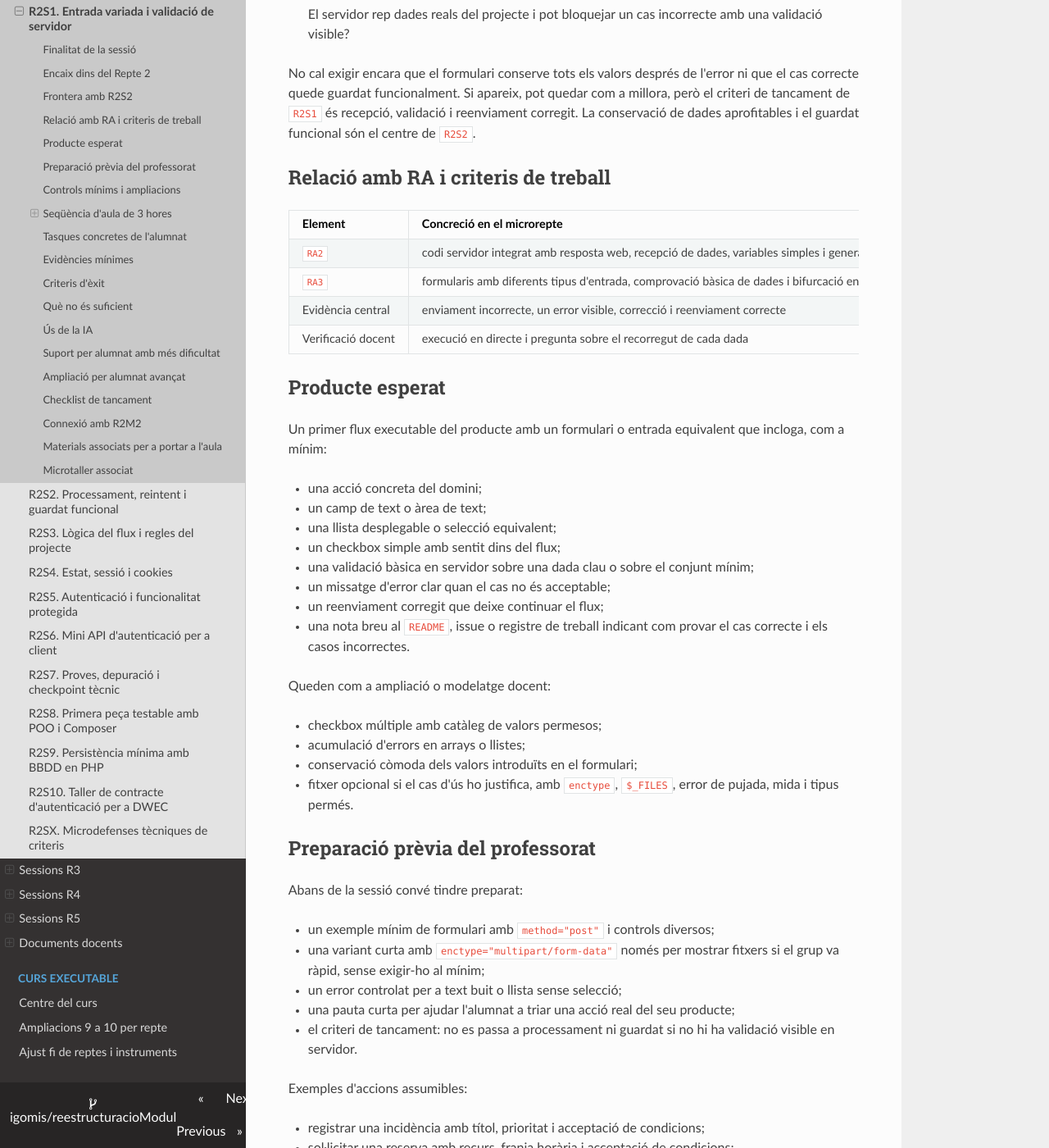
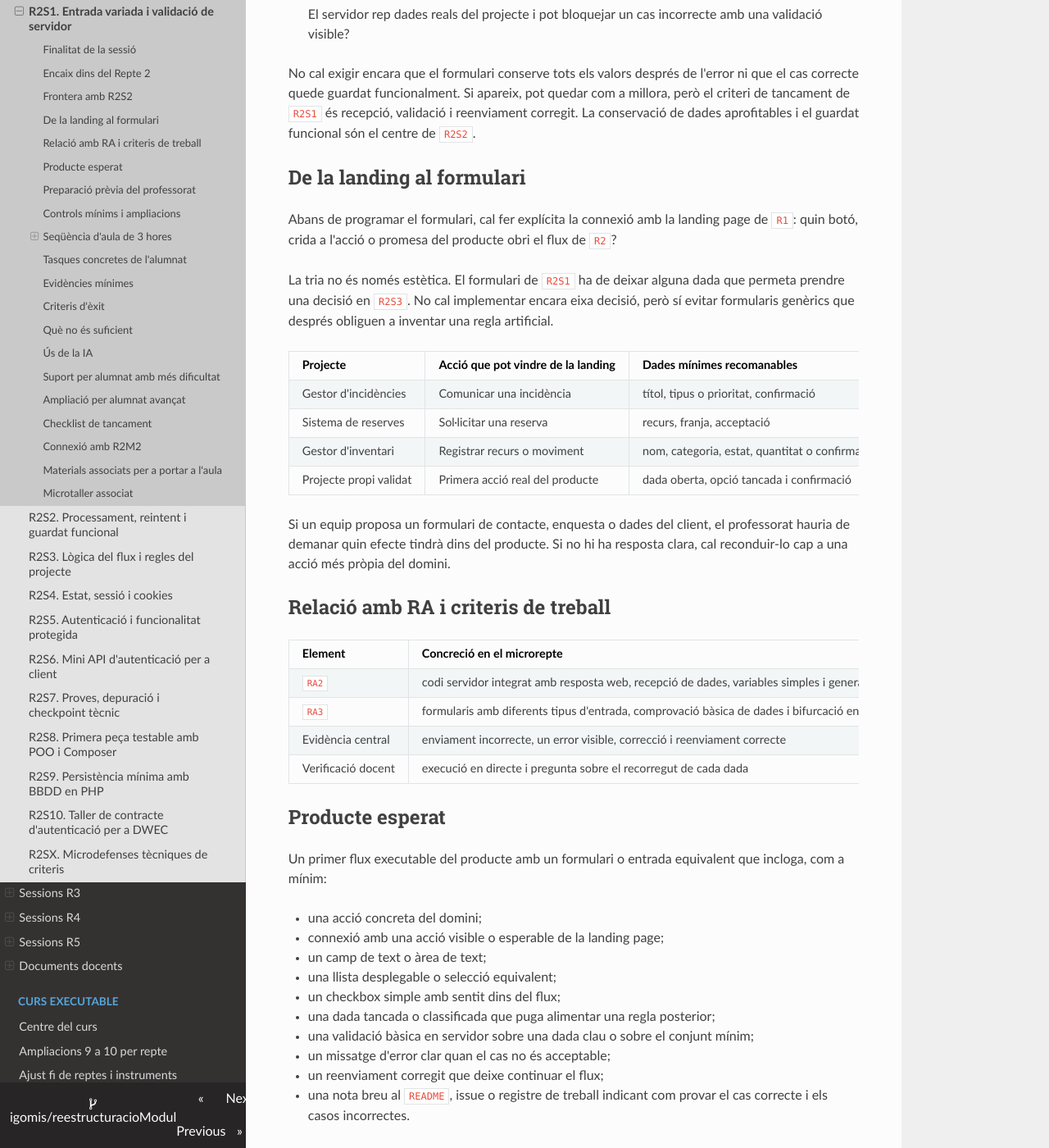
Before and after one commit to igomis/reestructuracioModul, an MkDocs documentation site: the page built from docs/01_programacio_modul/programacio_aula_r2s1_entrada_variada_validacio_servidor.md, in a window 1280 px wide and 1400 px high, scrolled down 834 px. Shown: the whole window at 82% size. Built offline with MkDocs 1.6.1, drawn with Linux system fonts in a browser that asks for light colours; nearby versions of some CDN libraries; some of the changed text lies outside the part shown.

Commit message:
Orienta R2 de landing a regles

```diff
--- a/docs/01_programacio_modul/programacio_aula_r2s1_entrada_variada_validacio_servidor.md
+++ b/docs/01_programacio_modul/programacio_aula_r2s1_entrada_variada_validacio_servidor.md
@@ -23,6 +23,21 @@ Al final de la sessió, cada alumne o parella ha de poder explicar quines dades
 
 No cal exigir encara que el formulari conserve tots els valors després de l'error ni que el cas correcte quede guardat funcionalment. Si apareix, pot quedar com a millora, però el criteri de tancament de `R2S1` és recepció, validació i reenviament corregit. La conservació de dades aprofitables i el guardat funcional són el centre de `R2S2`.
 
+## De la landing al formulari
+
+Abans de programar el formulari, cal fer explícita la connexió amb la landing page de `R1`: quin botó, crida a l'acció o promesa del producte obri el flux de `R2`?
+
+La tria no és només estètica. El formulari de `R2S1` ha de deixar alguna dada que permeta prendre una decisió en `R2S3`. No cal implementar encara eixa decisió, però sí evitar formularis genèrics que després obliguen a inventar una regla artificial.
+
+| Projecte | Acció que pot vindre de la landing | Dades mínimes recomanables | Possible decisió futura |
+|---|---|---|---|
+| Gestor d'incidències | Comunicar una incidència | títol, tipus o prioritat, confirmació | prioritat, estat inicial o assignació |
+| Sistema de reserves | Sol·licitar una reserva | recurs, franja, acceptació | confirmable, pendent o rebutjada |
+| Gestor d'inventari | Registrar recurs o moviment | nom, categoria, estat, quantitat o confirmació | disponible, revisar, moviment permés o alerta |
+| Projecte propi validat | Primera acció real del producte | dada oberta, opció tancada i confirmació | classificar, acceptar, rebutjar, prioritzar o assignar |
+
+Si un equip proposa un formulari de contacte, enquesta o dades del client, el professorat hauria de demanar quin efecte tindrà dins del producte. Si no hi ha resposta clara, cal reconduir-lo cap a una acció més pròpia del domini.
+
 ## Relació amb RA i criteris de treball
 
 | Element | Concreció en el microrepte |
@@ -37,9 +52,11 @@ No cal exigir encara que el formulari conserve tots els valors després de l'err
 Un primer flux executable del producte amb un formulari o entrada equivalent que incloga, com a mínim:
 
 - una acció concreta del domini;
+- connexió amb una acció visible o esperable de la landing page;
 - un camp de text o àrea de text;
 - una llista desplegable o selecció equivalent;
 - un checkbox simple amb sentit dins del flux;
+- una dada tancada o classificada que puga alimentar una regla posterior;
 - una validació bàsica en servidor sobre una dada clau o sobre el conjunt mínim;
 - un missatge d'error clar quan el cas no és acceptable;
 - un reenviament corregit que deixe continuar el flux;
@@ -60,6 +77,7 @@ Abans de la sessió convé tindre preparat:
 - una variant curta amb `enctype="multipart/form-data"` només per mostrar fitxers si el grup va ràpid, sense exigir-ho al mínim;
 - un error controlat per a text buit o llista sense selecció;
 - una pauta curta per ajudar l'alumnat a triar una acció real del seu producte;
+- una pauta curta per comprovar que el formulari deixa una dada útil per a una decisió posterior;
 - el criteri de tancament: no es passa a processament ni guardat si no hi ha validació visible en servidor.
 
 Exemples d'accions assumibles:
@@ -88,11 +106,13 @@ El professorat recorda que `R2` no comença per autenticació. Primer cal una en
 Tasques:
 
 - recuperar el punt d'entrada creat en `R1`;
+- identificar quin botó, enllaç o promesa de la landing obri el flux;
 - triar una acció concreta del producte;
 - decidir els controls mínims: text, llista o opció tancada i checkbox;
+- assenyalar quina dada podria servir per a una decisió posterior en `R2S3`;
 - escriure quina dada aporta cada control al flux.
 
-Resultat del tram: cada equip té una acció i un conjunt mínim de controls identificats.
+Resultat del tram: cada equip té una acció vinculada a la landing, un conjunt mínim de controls i una dada candidata per a una regla futura.
 
 ### 0:15-0:45. Modelatge docent
 
@@ -187,6 +207,7 @@ Pregunta de tancament: què passa exactament quan falta la dada que has decidit
 ## Tasques concretes de l'alumnat
 
 - Triar una acció real del seu producte.
+- Connectar-la amb la landing page i amb una decisió futura possible.
 - Crear o adaptar un formulari amb controls diversos.
 - Recuperar dades de text, llista i checkbox en `PHP`.
 - Validar en servidor almenys una dada clau amb una condició simple.
@@ -198,7 +219,9 @@ Pregunta de tancament: què passa exactament quan falta la dada que has decidit
 
 | Evidència | Mínim acceptable |
 |---|---|
-| Formulari o entrada | envia una petició real amb controls diversos |
+| Formulari o entrada | envia una petició real amb controls diversos i naix d'una acció del producte |
+| Connexió amb landing | es pot explicar quin botó, enllaç o promesa obri el flux |
+| Dada per a decisió | hi ha una opció, categoria, prioritat, franja, estat o dada semblant que podrà alimentar R2S3 |
 | Recuperació de dades | el codi mostra on es llig text, select/radio i checkbox |
 | Validació | una dada clau té una regla simple en servidor |
 | Error visible | el cas incorrecte queda bloquejat amb missatge concret |
@@ -211,6 +234,7 @@ Pregunta de tancament: què passa exactament quan falta la dada que has decidit
 El microrepte està aconseguit si:
 
 - el formulari no és decoratiu;
+- el formulari no és genèric ni desconnectat de la landing;
 - hi ha més d'un tipus de control treballat;
 - la validació no depén només del navegador;
 - hi ha almenys una condició de servidor que bloqueja un cas incorrecte;
```
Also changed, not shown: docs/01_programacio_modul/programacio_aula_r2s2_processament_reintent_conservacio_dades.md (+7 -0 lines), docs/01_programacio_modul/programacio_aula_r2s3_logica_flux_regles_projecte.md (+9 -0 lines), docs/01_programacio_modul/programacio_aula_repte_02.md (+8 -6 lines).
